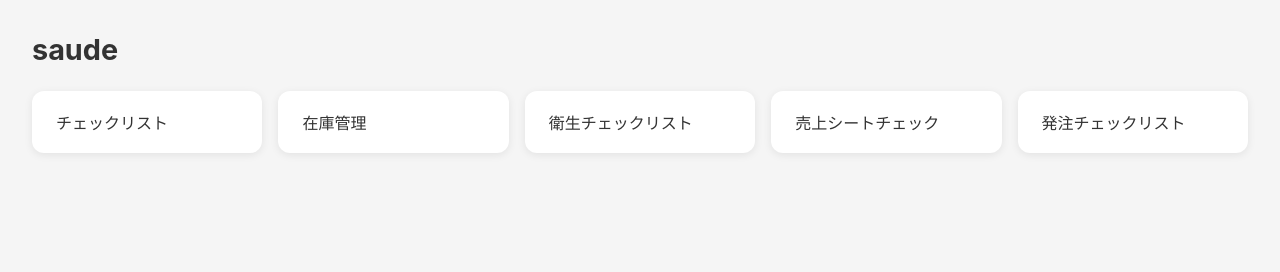
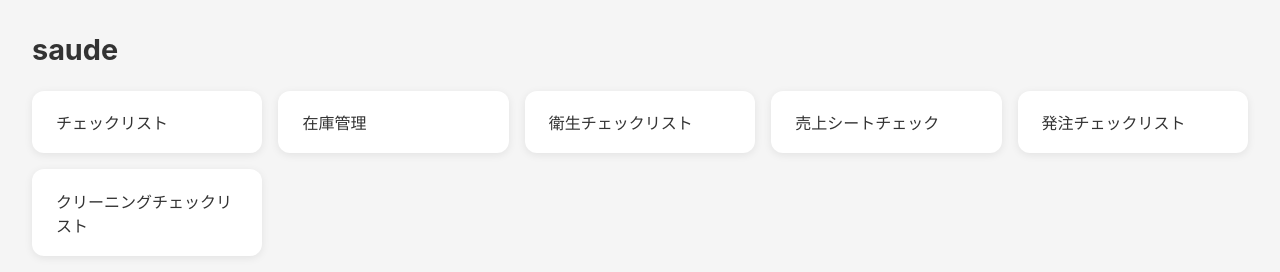
Before and after one commit to yusei-funakoshi/saude, a plain HTML site: page index.html in a window 1280 px wide. Drawn offline with Linux system fonts and the light colour scheme.

Commit message:
index.htmlにcleaning-checklistへのリンクを追加
Co-Authored-By: Claude Sonnet 4.6 <noreply@anthropic.com>

```diff
--- a/index.html
+++ b/index.html
@@ -21,6 +21,7 @@
     <a href="hygiene-checklist/">衛生チェックリスト</a>
     <a href="sales-sheet-checklist/">売上シートチェック</a>
     <a href="order-checklist/">発注チェックリスト</a>
+    <a href="cleaning-checklist/">クリーニングチェックリスト</a>
   </div>
 </body>
 </html>
```
